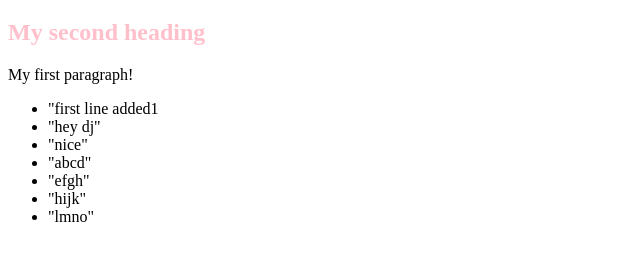
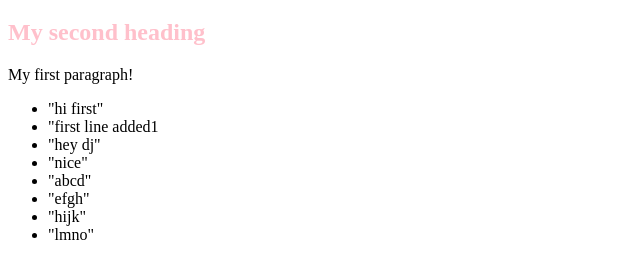
Before and after one commit to djain242/0main_openSap_repo, a plain HTML site: page index.html in a window 1280 px wide. Shown: the part 61-340 px from the top of the page, without its empty margins (0-640 px from the left). Drawn offline with Linux system fonts and the light colour scheme.

Commit message:
twin commit

```diff
--- a/index.html
+++ b/index.html
@@ -16,6 +16,7 @@
 			My first paragraph!
 		</P>
 		<ul>
+			<li>"hi first"</li>
 			<li>"first line added1</li>
 			<li>"hey dj"</li>
 			<li>"nice"</li>
```
